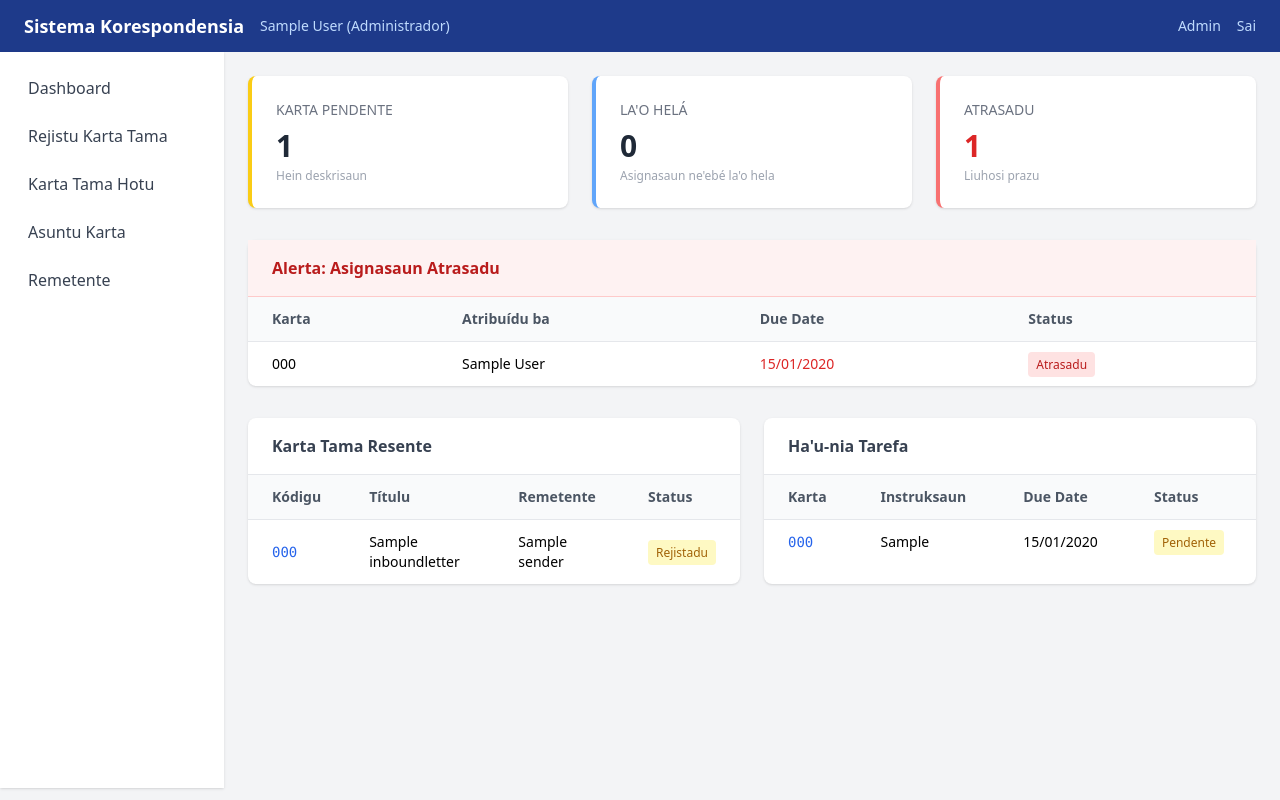
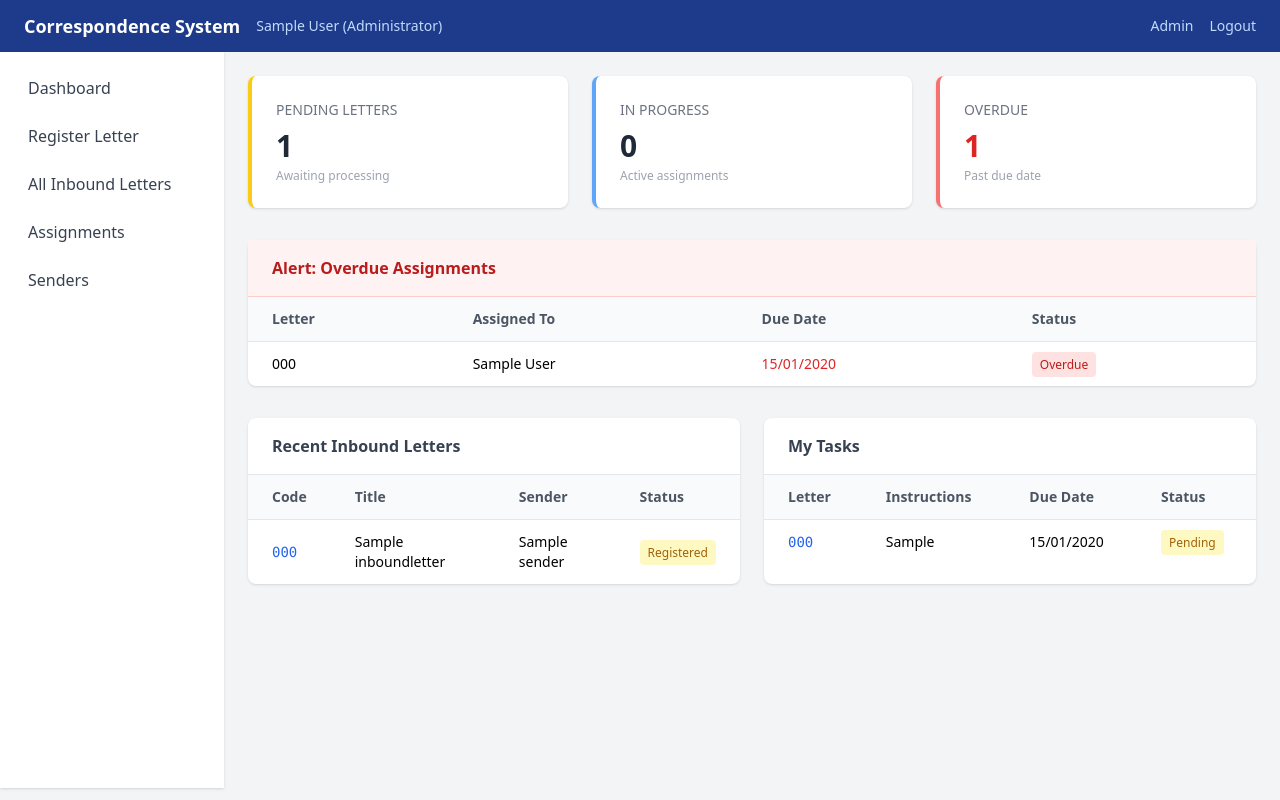
Before and after one commit to Noro18/Corespondence-System, a Django app: page /dashboard/ in a window 1280 px wide. Run offline with Django 5.2, Linux system fonts and the light colour scheme; a user stored in the database is signed in; tables that the repository leaves empty hold one stand-in row (values such as "Sample post"); some libraries are stand-ins or nearby versions.

Commit message:
Change UI labels from Tetum to English

```diff
--- a/apps/accounts/models.py
+++ b/apps/accounts/models.py
@@ -4,9 +4,9 @@ from django.db import models
 
 class CustomUser(AbstractUser):
     class Role(models.TextChoices):
-        ADMIN = "ADMIN", "Administrador"
-        SEKRETARIADU = "SEK", "Sekretariadu"
-        PREZIDENTE = "PREZ", "Prezidente"
+        ADMIN = "ADMIN", "Administrator"
+        SEKRETARIADU = "SEK", "Secretariat"
+        PREZIDENTE = "PREZ", "President"
         STAFF = "STF", "Staff"
 
     role = models.CharField(max_length=5, choices=Role.choices, default=Role.STAFF)
--- a/apps/inbound_letters/models.py
+++ b/apps/inbound_letters/models.py
@@ -17,10 +17,10 @@ class Sender(models.Model):
 
 class InboundLetter(models.Model):
     class Status(models.TextChoices):
-        REGISTERED = "REG", "Rejistadu"
-        ASSIGNED = "ASN", "Atribuídu"
-        COMPLETED = "CMP", "Kompletadu"
-        ARCHIVED = "ARC", "Arkivadu"
+        REGISTERED = "REG", "Registered"
+        ASSIGNED = "ASN", "Assigned"
+        COMPLETED = "CMP", "Completed"
+        ARCHIVED = "ARC", "Archived"
 
     tracking_code = models.CharField(max_length=20, unique=True, editable=False)
     title = models.CharField(max_length=255)
@@ -51,9 +51,9 @@ class InboundLetter(models.Model):
 
 class Assignment(models.Model):
     class Status(models.TextChoices):
-        PENDING = "PND", "Pendente"
-        IN_PROGRESS = "IPR", "La'o Helá"
-        COMPLETED = "CMP", "Kompletadu"
+        PENDING = "PND", "Pending"
+        IN_PROGRESS = "IPR", "In Progress"
+        COMPLETED = "CMP", "Completed"
 
     letter = models.ForeignKey(
         InboundLetter, on_delete=models.CASCADE, related_name="assignments"
--- a/templates/base.html
+++ b/templates/base.html
@@ -1,21 +1,21 @@
 <!DOCTYPE html>
-<html lang="tet">
+<html lang="en">
 <head>
   <meta charset="UTF-8">
   <meta name="viewport" content="width=device-width, initial-scale=1.0">
-  <title>{% block title %}Sistema Korespondensia{% endblock %}</title>
+  <title>{% block title %}Correspondence System{% endblock %}</title>
   <script src="https://cdn.tailwindcss.com"></script>
 </head>
 <body class="bg-gray-100 min-h-screen">
 
   <nav class="bg-blue-900 text-white px-6 py-3 flex items-center justify-between">
     <div class="flex items-center gap-4">
-      <span class="font-bold text-lg">Sistema Korespondensia</span>
+      <span class="font-bold text-lg">Correspondence System</span>
       <span class="text-blue-200 text-sm">{{ user.get_full_name }} ({{ user.get_role_display }})</span>
     </div>
     <div class="flex items-center gap-4">
       <a href="{% url 'admin:index' %}" class="text-blue-200 hover:text-white text-sm">Admin</a>
-      <a href="{% url 'admin:logout' %}" class="text-blue-200 hover:text-white text-sm">Sai</a>
+      <a href="{% url 'admin:logout' %}" class="text-blue-200 hover:text-white text-sm">Logout</a>
     </div>
   </nav>
 
@@ -24,16 +24,16 @@
       <ul class="space-y-2">
         <li><a href="{% url 'monitoring:dashboard' %}" class="block px-3 py-2 rounded hover:bg-blue-50 text-gray-700">Dashboard</a></li>
         {% if user.role == 'SEK' or user.role == 'ADMIN' %}
-        <li><a href="{% url 'admin:inbound_letters_inboundletter_add' %}" class="block px-3 py-2 rounded hover:bg-blue-50 text-gray-700">Rejistu Karta Tama</a></li>
+        <li><a href="{% url 'admin:inbound_letters_inboundletter_add' %}" class="block px-3 py-2 rounded hover:bg-blue-50 text-gray-700">Register Letter</a></li>
         {% endif %}
         {% if user.role == 'PREZ' or user.role == 'ADMIN' %}
-        <li><a href="{% url 'admin:inbound_letters_inboundletter_changelist' %}" class="block px-3 py-2 rounded hover:bg-blue-50 text-gray-700">Karta Tama Hotu</a></li>
-        <li><a href="{% url 'admin:inbound_letters_assignment_changelist' %}" class="block px-3 py-2 rounded hover:bg-blue-50 text-gray-700">Asuntu Karta</a></li>
+        <li><a href="{% url 'admin:inbound_letters_inboundletter_changelist' %}" class="block px-3 py-2 rounded hover:bg-blue-50 text-gray-700">All Inbound Letters</a></li>
+        <li><a href="{% url 'admin:inbound_letters_assignment_changelist' %}" class="block px-3 py-2 rounded hover:bg-blue-50 text-gray-700">Assignments</a></li>
         {% endif %}
         {% if user.role == 'STF' %}
-        <li><a href="{% url 'admin:inbound_letters_assignment_changelist' %}" class="block px-3 py-2 rounded hover:bg-blue-50 text-gray-700">Ha'u-nia Tarefa</a></li>
+        <li><a href="{% url 'admin:inbound_letters_assignment_changelist' %}" class="block px-3 py-2 rounded hover:bg-blue-50 text-gray-700">My Tasks</a></li>
         {% endif %}
-        <li><a href="{% url 'admin:inbound_letters_sender_changelist' %}" class="block px-3 py-2 rounded hover:bg-blue-50 text-gray-700">Remetente</a></li>
+        <li><a href="{% url 'admin:inbound_letters_sender_changelist' %}" class="block px-3 py-2 rounded hover:bg-blue-50 text-gray-700">Senders</a></li>
       </ul>
     </aside>
 
--- a/templates/monitoring/dashboard.html
+++ b/templates/monitoring/dashboard.html
@@ -1,27 +1,27 @@
 {% extends "base.html" %}
 
-{% block title %}Dashboard - Sistema Korespondensia{% endblock %}
+{% block title %}Dashboard - Correspondence System{% endblock %}
 
 {% block content %}
 
 <div class="grid grid-cols-1 md:grid-cols-3 gap-6 mb-8">
 
   <div class="bg-white rounded-lg shadow p-6 border-l-4 border-yellow-400">
-    <p class="text-sm text-gray-500 uppercase">Karta Pendente</p>
+    <p class="text-sm text-gray-500 uppercase">Pending Letters</p>
     <p class="text-3xl font-bold text-gray-800 mt-2">{{ total_pending }}</p>
-    <p class="text-xs text-gray-400 mt-1">Hein deskrisaun</p>
+    <p class="text-xs text-gray-400 mt-1">Awaiting processing</p>
   </div>
 
   <div class="bg-white rounded-lg shadow p-6 border-l-4 border-blue-400">
-    <p class="text-sm text-gray-500 uppercase">La'o Helá</p>
+    <p class="text-sm text-gray-500 uppercase">In Progress</p>
     <p class="text-3xl font-bold text-gray-800 mt-2">{{ in_progress }}</p>
-    <p class="text-xs text-gray-400 mt-1">Asignasaun ne'ebé la'o hela</p>
+    <p class="text-xs text-gray-400 mt-1">Active assignments</p>
   </div>
 
   <div class="bg-white rounded-lg shadow p-6 border-l-4 border-red-400">
-    <p class="text-sm text-gray-500 uppercase">Atrasadu</p>
+    <p class="text-sm text-gray-500 uppercase">Overdue</p>
     <p class="text-3xl font-bold text-red-600 mt-2">{{ overdue }}</p>
-    <p class="text-xs text-gray-400 mt-1">Liuhosi prazu</p>
+    <p class="text-xs text-gray-400 mt-1">Past due date</p>
   </div>
 
 </div>
@@ -29,14 +29,14 @@
 {% if overdue_assignments %}
 <div class="bg-white rounded-lg shadow mb-8">
   <div class="px-6 py-4 border-b border-red-200 bg-red-50">
-    <h2 class="font-semibold text-red-700">Alerta: Asignasaun Atrasadu</h2>
+    <h2 class="font-semibold text-red-700">Alert: Overdue Assignments</h2>
   </div>
   <div class="overflow-x-auto">
     <table class="w-full text-sm">
       <thead>
         <tr class="bg-gray-50 text-gray-600 text-left">
-          <th class="px-6 py-3">Karta</th>
-          <th class="px-6 py-3">Atribuídu ba</th>
+          <th class="px-6 py-3">Letter</th>
+          <th class="px-6 py-3">Assigned To</th>
           <th class="px-6 py-3">Due Date</th>
           <th class="px-6 py-3">Status</th>
         </tr>
@@ -48,7 +48,7 @@
           <td class="px-6 py-3">{{ task.assigned_to.get_full_name }}</td>
           <td class="px-6 py-3 text-red-600 font-medium">{{ task.due_date|date:"d/m/Y" }}</td>
           <td class="px-6 py-3">
-            <span class="bg-red-100 text-red-700 px-2 py-1 rounded text-xs">Atrasadu</span>
+            <span class="bg-red-100 text-red-700 px-2 py-1 rounded text-xs">Overdue</span>
           </td>
         </tr>
         {% endfor %}
@@ -62,15 +62,15 @@
 
   <div class="bg-white rounded-lg shadow">
     <div class="px-6 py-4 border-b border-gray-200">
-      <h2 class="font-semibold text-gray-700">Karta Tama Resente</h2>
+      <h2 class="font-semibold text-gray-700">Recent Inbound Letters</h2>
     </div>
     <div class="overflow-x-auto">
       <table class="w-full text-sm">
         <thead>
           <tr class="bg-gray-50 text-gray-600 text-left">
-            <th class="px-6 py-3">Kódigu</th>
-            <th class="px-6 py-3">Títulu</th>
-            <th class="px-6 py-3">Remetente</th>
+            <th class="px-6 py-3">Code</th>
+            <th class="px-6 py-3">Title</th>
+            <th class="px-6 py-3">Sender</th>
             <th class="px-6 py-3">Status</th>
           </tr>
         </thead>
@@ -85,7 +85,7 @@
             </td>
           </tr>
           {% empty %}
-          <tr><td colspan="4" class="px-6 py-4 text-gray-400 text-center">Seidauk iha karta</td></tr>
+          <tr><td colspan="4" class="px-6 py-4 text-gray-400 text-center">No letters yet</td></tr>
           {% endfor %}
         </tbody>
       </table>
@@ -94,14 +94,14 @@
 
   <div class="bg-white rounded-lg shadow">
     <div class="px-6 py-4 border-b border-gray-200">
-      <h2 class="font-semibold text-gray-700">Ha'u-nia Tarefa</h2>
+      <h2 class="font-semibold text-gray-700">My Tasks</h2>
     </div>
     <div class="overflow-x-auto">
       <table class="w-full text-sm">
         <thead>
           <tr class="bg-gray-50 text-gray-600 text-left">
-            <th class="px-6 py-3">Karta</th>
-            <th class="px-6 py-3">Instruksaun</th>
+            <th class="px-6 py-3">Letter</th>
+            <th class="px-6 py-3">Instructions</th>
             <th class="px-6 py-3">Due Date</th>
             <th class="px-6 py-3">Status</th>
           </tr>
@@ -117,7 +117,7 @@
             </td>
           </tr>
           {% empty %}
-          <tr><td colspan="4" class="px-6 py-4 text-gray-400 text-center">Seidauk iha tarefa</td></tr>
+          <tr><td colspan="4" class="px-6 py-4 text-gray-400 text-center">No tasks assigned</td></tr>
           {% endfor %}
         </tbody>
       </table>
```
Also changed, not shown: AGENTS.md (+1 -1 lines), apps/accounts/migrations/0002_alter_customuser_role.py (added), apps/inbound_letters/migrations/0002_alter_assignment_status_alter_inboundletter_status.py (added).
